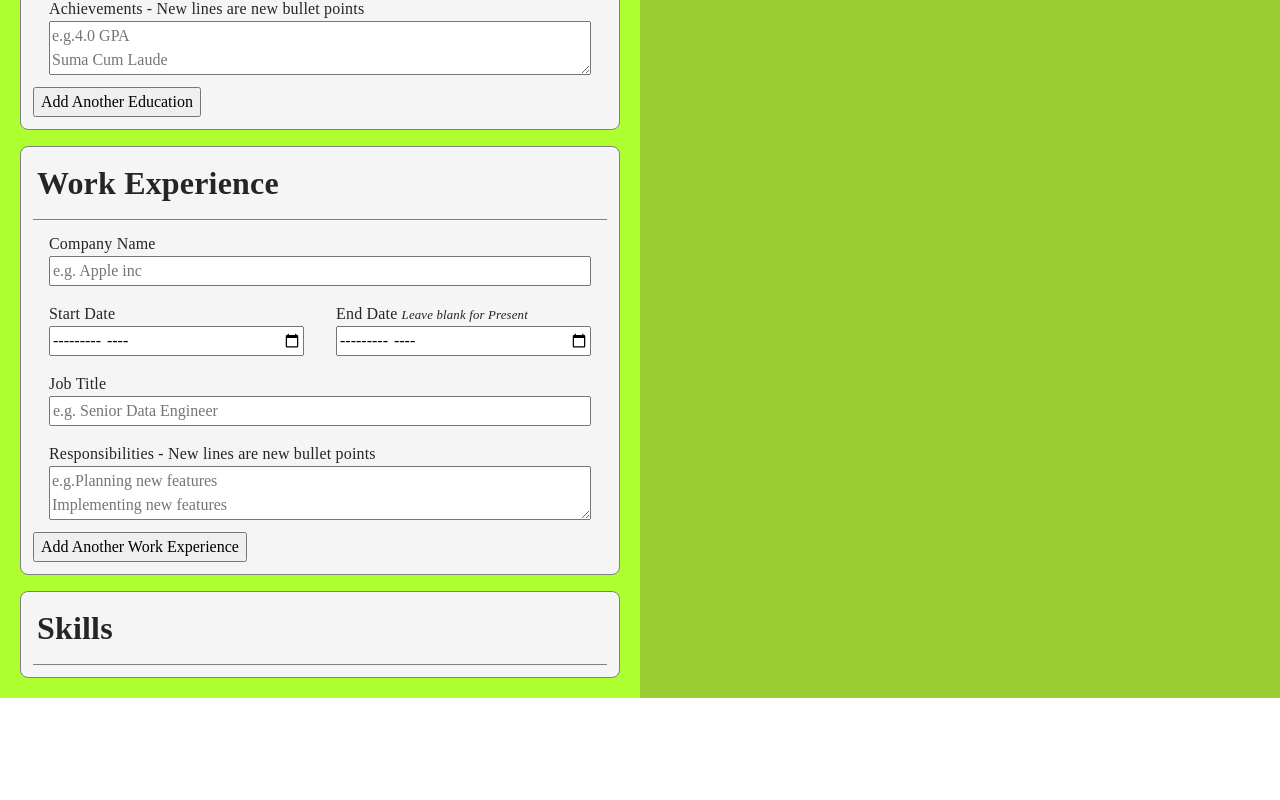
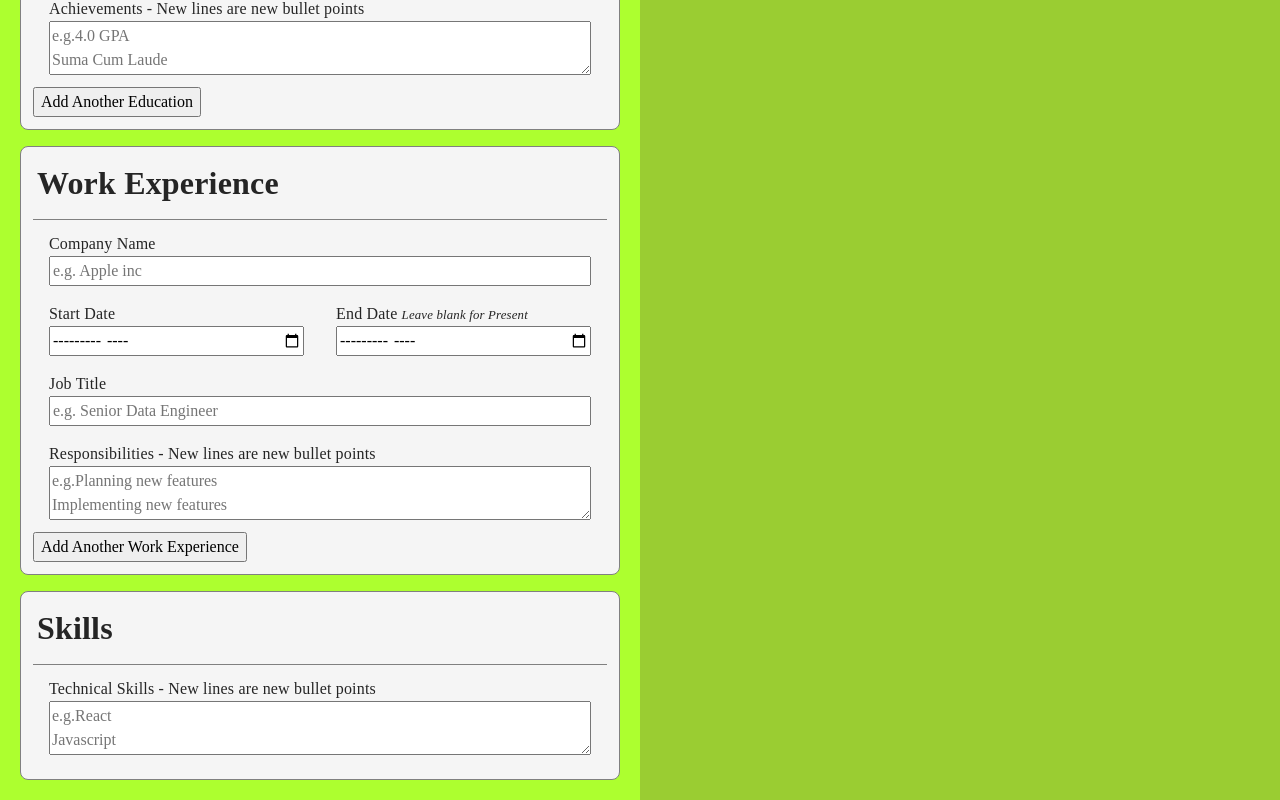
Before and after one commit to atleastonebearplease/CVApplication, a React (Vite) app: page / in a window 1280 px wide. Shown: the part 915-1715 px from the top of the page. Before the commit the page ends 1613 px from the top, so only its background shows below. Built offline with nearby package versions, Linux system fonts and the light colour scheme.

Commit message:
feat: Add skills form

```diff
--- a/src/App.jsx
+++ b/src/App.jsx
@@ -2,12 +2,13 @@ import { useState } from 'react';
 import './App.css';
 import { CVForm, DropDownSection } from "./CVForm.jsx";
 import { Resume } from "./Resume.jsx";
-import { PersonalInformationForm, SummaryForm, EducationForm, WorkExperienceForm} from "./Forms.jsx";
+import { PersonalInformationForm, SummaryForm, EducationForm, WorkExperienceForm, SkillsForm} from "./Forms.jsx";
 
 function App() {
   //TODO: Temporary variable for UUID for education
   const educationID = crypto.randomUUID();
   const workExperienceID = crypto.randomUUID();
+  const skillsID = crypto.randomUUID();
 
   return (
     <>
@@ -30,7 +31,7 @@ function App() {
           <button>Add Another Work Experience</button>
         </DropDownSection>
         <DropDownSection sectionName="Skills">
-
+          <SkillsForm uniqueID={skillsID}></SkillsForm>
         </DropDownSection>
       </CVForm>
       <Resume>
--- a/src/Forms.jsx
+++ b/src/Forms.jsx
@@ -177,6 +177,19 @@ export function WorkExperienceForm({uniqueID}) {
     )
 }
 
+export function SkillsForm({uniqueID}) {
+    return (
+        <div className="form-container">
+            <LabelInputGroup
+            id={getLabelID("technical-skills", uniqueID)}
+            labelText="Technical Skills - New lines are new bullet points"
+            placeholder={"e.g.React\nJavascript"}
+            type="textarea">
+            </LabelInputGroup>
+        </div>
+    )
+}
+
 /*
 <LabelInputGroup
 id={getLabelID("", uniqueID)}
```
